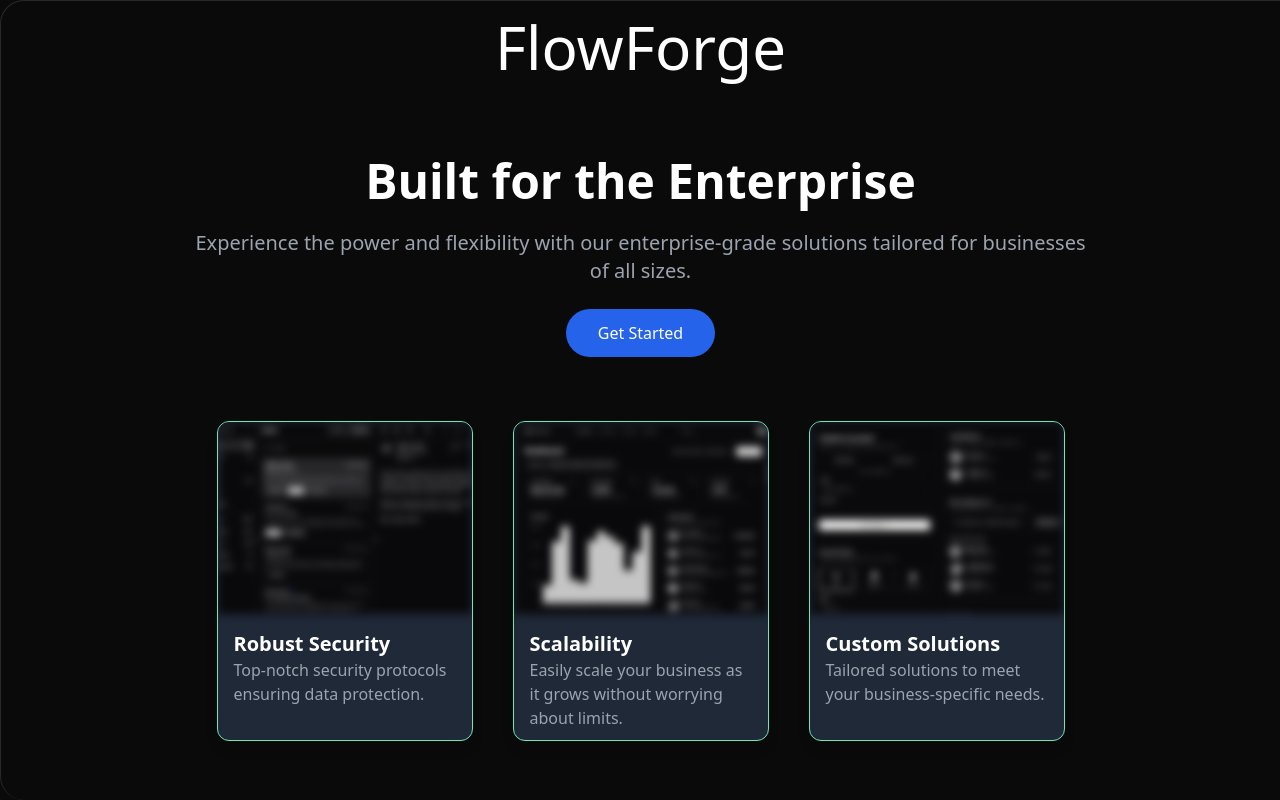
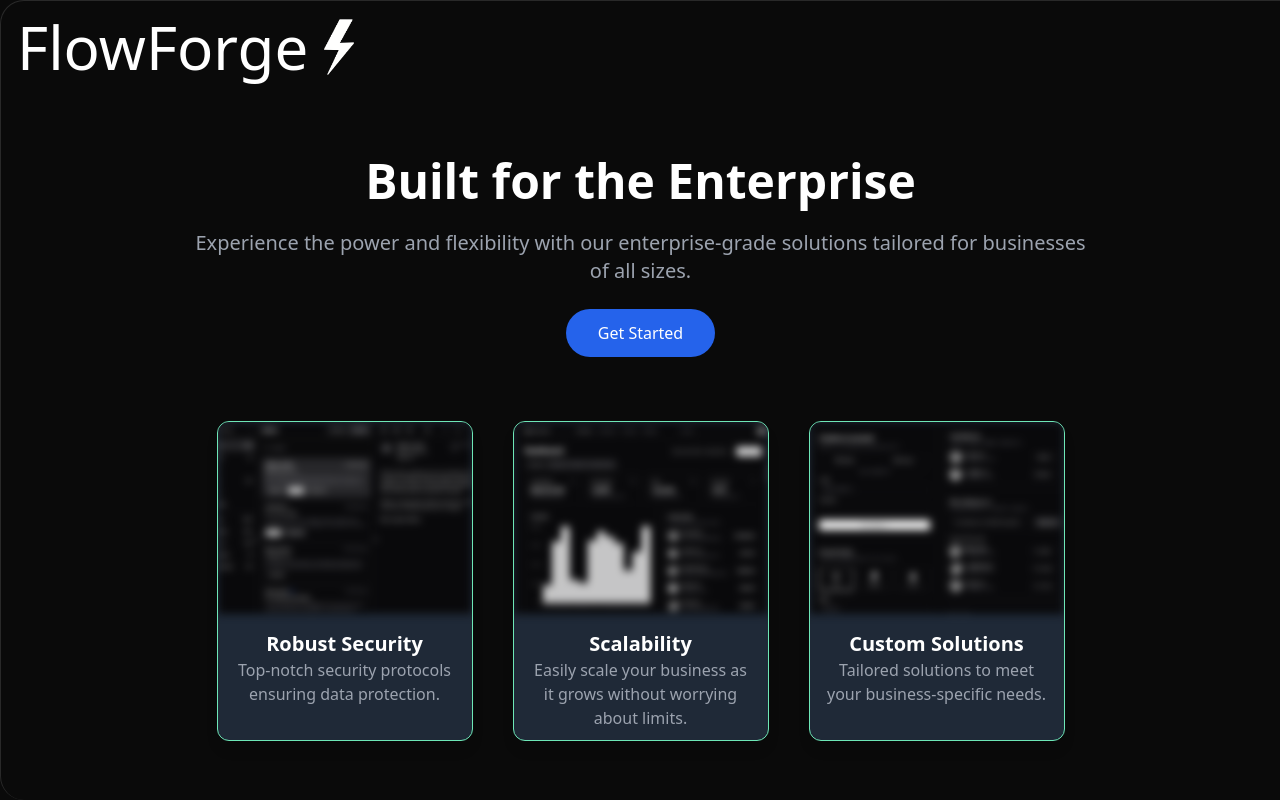
Before and after one commit to acmpesuecc/flowforge, a Next.js app: page /enterprise in a window 1280 px wide. Built offline with nearby package versions, Linux system fonts and the light colour scheme.

Commit message:
final changes

```diff
--- a/src/app/(main)/(pages)/enterprise/page.tsx
+++ b/src/app/(main)/(pages)/enterprise/page.tsx
@@ -1,11 +1,24 @@
 import React from "react"
+import '../enterprise/enterprise.css'
 
 const DashboardPage = () => {
     return (
-        <div className="min-h-screen bg-black-900 text-white font-sans">
-            <h1 className="text-6xl mx-auto my-4 text-center">FlowForge</h1>
 
-            <main className="flex flex-col items-center gap-16 py-16">
+        <div className="relative min-h-screen bg-black-900 text-white font-sans text-center overflow-hiddenbg-gradient-to-r from-gray-900 to-black">
+            <div className="absolute inset-0 pointer-events-none z-10">
+                <div className="snowflake left-5"></div>
+                <div className="snowflake left-1/4"></div>
+                <div className="snowflake left-1/2"></div>
+                <div className="snowflake left-3/4"></div>
+                <div className="snowflake left-5/6"></div>
+            </div>
+
+            <div className="whitespace-nowrap flex items-center text-center z-20">
+                <h1 className="text-6xl mx-4 my-4 text-center">FlowForge</h1>
+                <img src="fuzzieLogo.png" alt="logo.png" width="30" height="30" />
+            </div>
+
+            <main className="flex flex-col items-center gap-16 py-16 z-20">
                 <section className="text-center space-y-6 max-w-4xl">
                     <h2 className="text-5xl font-bold animate-fadeIn">Built for the Enterprise</h2>
                     <p className="text-xl text-gray-400">Experience the power and flexibility with our enterprise-grade solutions tailored for businesses of all sizes.</p>
@@ -14,7 +27,7 @@ const DashboardPage = () => {
                     </button>
                 </section>
 
-                <section className="flex flex-wrap justify-center gap-10">
+                <section className="flex flex-wrap justify-center gap-10 z-20">
                     <div className="w-64 h-80 bg-gray-800 rounded-xl border border-emerald-300 border-3 overflow-hidden transform hover:scale-105 transition duration-500 shadow-lg">
                         <img src="p1.png" alt="Feature 1" className="w-full h-48 object-cover blur-sm" />
                         <div className="p-4">
@@ -39,7 +52,7 @@ const DashboardPage = () => {
                 </section>
             </main>
 
-            <footer className="bg-gray-900 text-gray-400 py-8">
+            <footer className="bg-gray-900 text-gray-400 py-8 z-20">
                 <div className="text-center">
                     <p>&copy; 2024 Enterprise Inc. All Rights Reserved.</p>
                     <div className="flex justify-center space-x-4 mt-4">
```
Also changed, not shown: src/app/(main)/(pages)/enterprise/enterprise.css (added).
